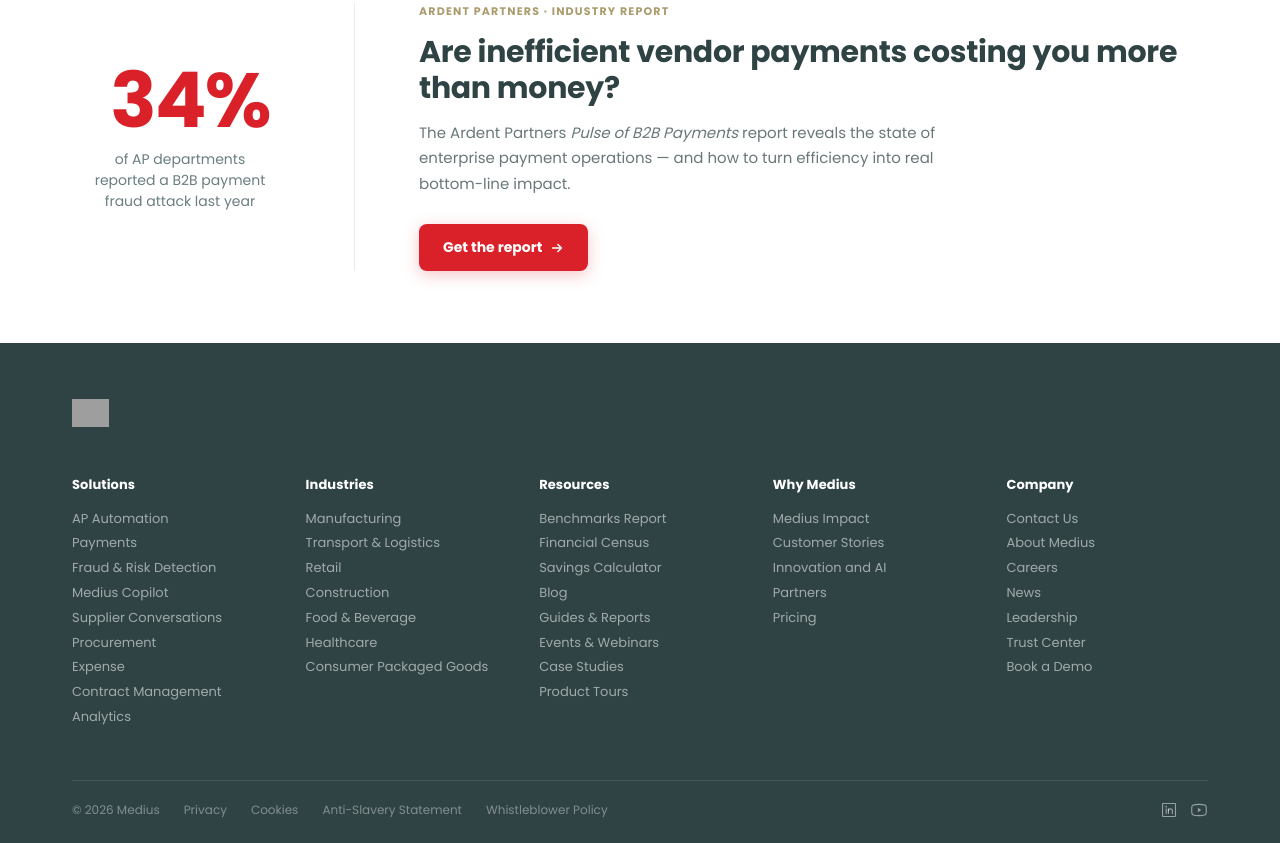
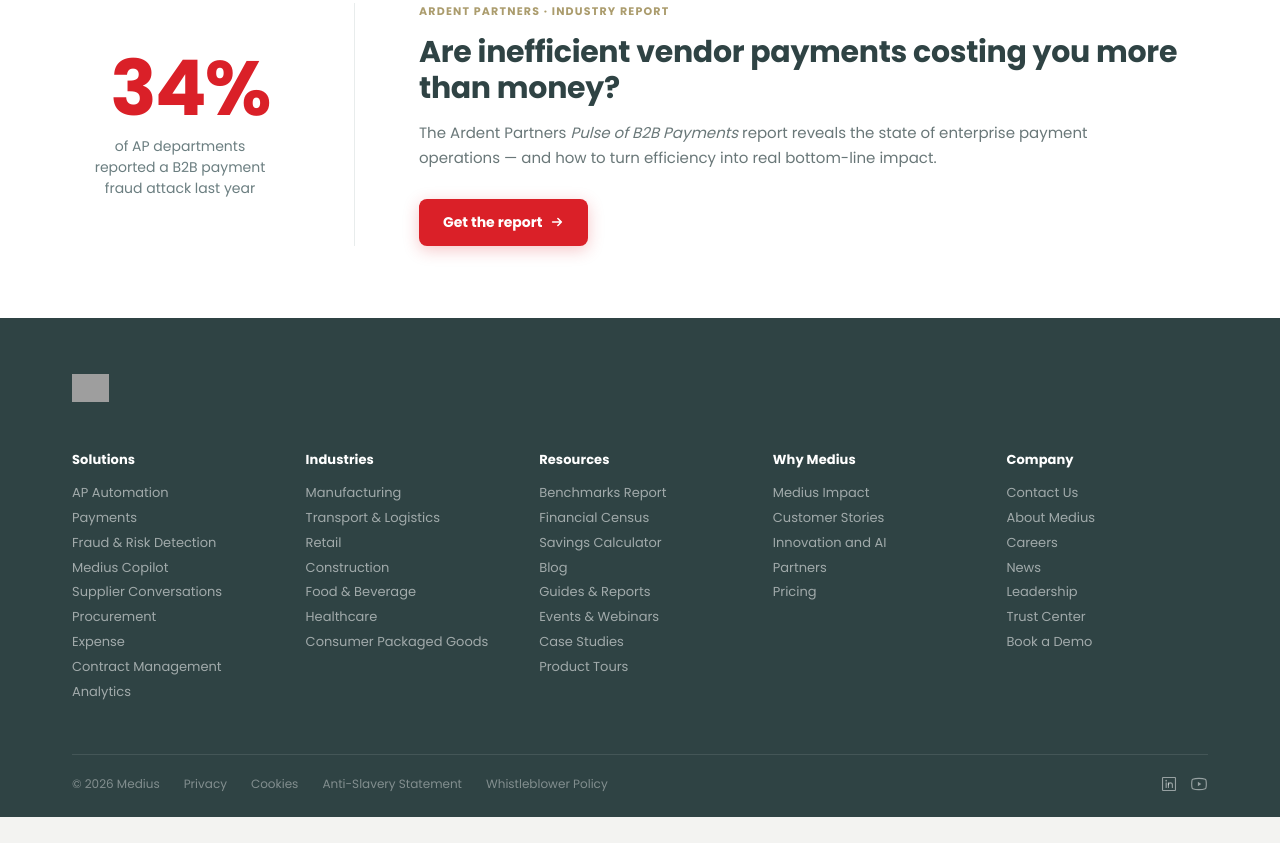
Before and after one commit to gableend/MediusAI, a Next.js app: page /payment-maturity in a window 1280 px wide. Shown: the part 3860-4703 px from the top of the page. After the commit the page ends 4677 px from the top, so only its background shows below. Built offline with nearby package versions, Linux system fonts and the light colour scheme; grey boxes are pictures that could not be loaded.

Commit message:
Widen report CTA paragraph maxWidth 520→680px

```diff
--- a/src/app/payment-maturity/page.tsx
+++ b/src/app/payment-maturity/page.tsx
@@ -607,7 +607,7 @@ export default function PaymentMaturityPage() {
             <h2 style={{ fontSize: "clamp(20px, 2.5vw, 30px)", fontWeight: 800, color: DARK, lineHeight: 1.2, margin: "0 0 14px", letterSpacing: "-0.3px" }}>
               Are inefficient vendor payments costing you more than money?
             </h2>
-            <p style={{ fontSize: "15px", color: "rgba(47,67,68,0.72)", lineHeight: 1.7, margin: "0 0 28px", maxWidth: "520px" }}>
+            <p style={{ fontSize: "15px", color: "rgba(47,67,68,0.72)", lineHeight: 1.7, margin: "0 0 28px", maxWidth: "680px" }}>
               The Ardent Partners <em>Pulse of B2B Payments</em> report reveals the state of enterprise payment operations — and how to turn efficiency into real bottom-line impact.
             </p>
             <a
```
